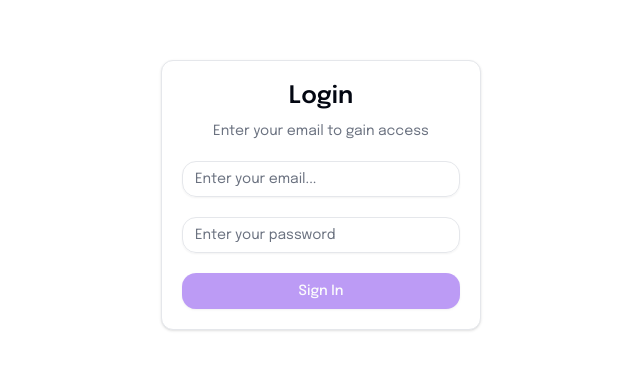
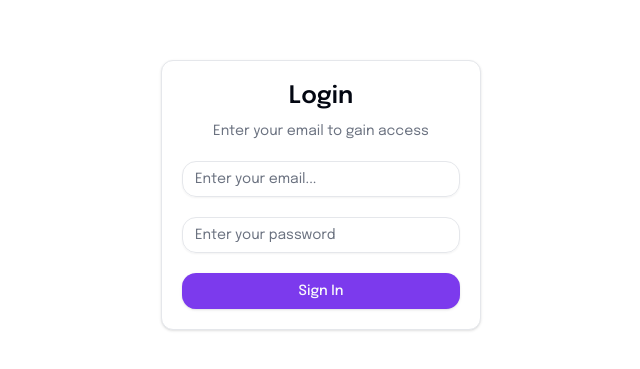
Before and after one commit to khaerulfalah23/pustaka-booking-cms, a Next.js app: page /signin in a window 1280 px wide. Shown: the part 205-574 px from the top of the page, without its empty margins (319-959 px from the left). Built offline with nearby package versions, Linux system fonts and the light colour scheme; no server answers.

Commit message:
fix: loading state

```diff
--- a/src/app/(auth)/signin/page.tsx
+++ b/src/app/(auth)/signin/page.tsx
@@ -22,7 +22,7 @@ const SignInPage = () => {
     resolver: zodResolver(signInFormSchema),
   });
 
-  const { isSubmitting, isValid } = form.formState;
+  const { isSubmitting } = form.formState;
 
   const onSubmit = async (val: z.infer<typeof signInFormSchema>) => {
     const loadingToast = toast.loading('Loading...');
@@ -35,10 +35,12 @@ const SignInPage = () => {
         toast.error('Email or Password maybe wrong');
         return;
       }
+      router.push('/');
       toast.success('Login Success', { id: loadingToast });
-      router.push('/');
     } catch (error) {
       toast.error('Something went wrong', { id: loadingToast });
+    } finally {
+      toast.dismiss(loadingToast);
     }
   };
   return (
@@ -83,7 +85,7 @@ const SignInPage = () => {
                   </FormItem>
                 )}
               />
-              <Button disabled={!isValid || isSubmitting} className=" w-full">
+              <Button disabled={isSubmitting} className=" w-full">
                 Sign In
               </Button>
             </form>
--- a/src/components/organisms/ProfileForm/index.tsx
+++ b/src/components/organisms/ProfileForm/index.tsx
@@ -36,7 +36,7 @@ export const ProfileForm: FC<ProfileFormProps> = ({ detail }) => {
     },
   });
 
-  const { isSubmitting, isValid } = form.formState;
+  const { isSubmitting } = form.formState;
 
   const onSubmit = async (val: z.infer<typeof profileFormSchema>) => {
     const loadingToast = toast.loading('Saving...');
@@ -70,11 +70,12 @@ export const ProfileForm: FC<ProfileFormProps> = ({ detail }) => {
         toast.error('Please try again');
       }
 
-      router.refresh();
+      router.push('/profile');
     } catch (error) {
       toast.error('An error occurred. Please try again.');
       console.log(error);
     } finally {
+      router.refresh();
       toast.dismiss(loadingToast);
     }
   };
@@ -116,7 +117,7 @@ export const ProfileForm: FC<ProfileFormProps> = ({ detail }) => {
           >
             Cancel
           </Button>
-          <Button disabled={!isValid || isSubmitting}>Save</Button>
+          <Button disabled={isSubmitting}>Save</Button>
         </div>
       </form>
     </Form>
```
